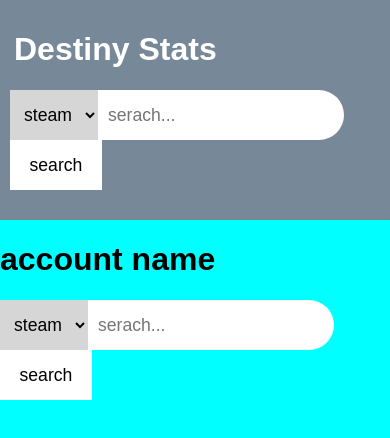
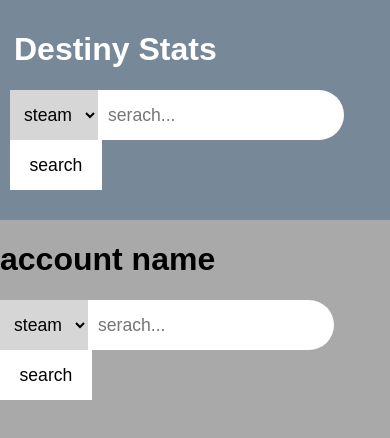
Before and after one commit to Alhj/destiny_stats, a React (Create React App) app in the folder view/: page / in a window 390 px wide. Shown: the top 438 px of the page. Built offline with nearby package versions, Linux system fonts and the light colour scheme.

Commit message:
finsh header style mobil

```diff
--- a/view/src/compenents/searchBar/searchBar.css
+++ b/view/src/compenents/searchBar/searchBar.css
@@ -59,8 +59,16 @@
   }
 }
 
-@media only screen and (max-width: 350px) {
+@media only screen and (max-width: 340px) {
   .SearchBar {
     display: block;
   }
+  .SearchBar input {
+    border-top-right-radius: 0px;
+    border-bottom-right-radius: 0px;
+  }
+
+  .SearchBar input, .SearchBar select, .SearchBar button {
+    margin: 4px
+  }
 }
--- a/view/src/index.css
+++ b/view/src/index.css
@@ -8,7 +8,4 @@
 }
 
 @media only screen and (max-width: 600px) {
-  body {
-    background-color: aqua;
-  }
 }
```
